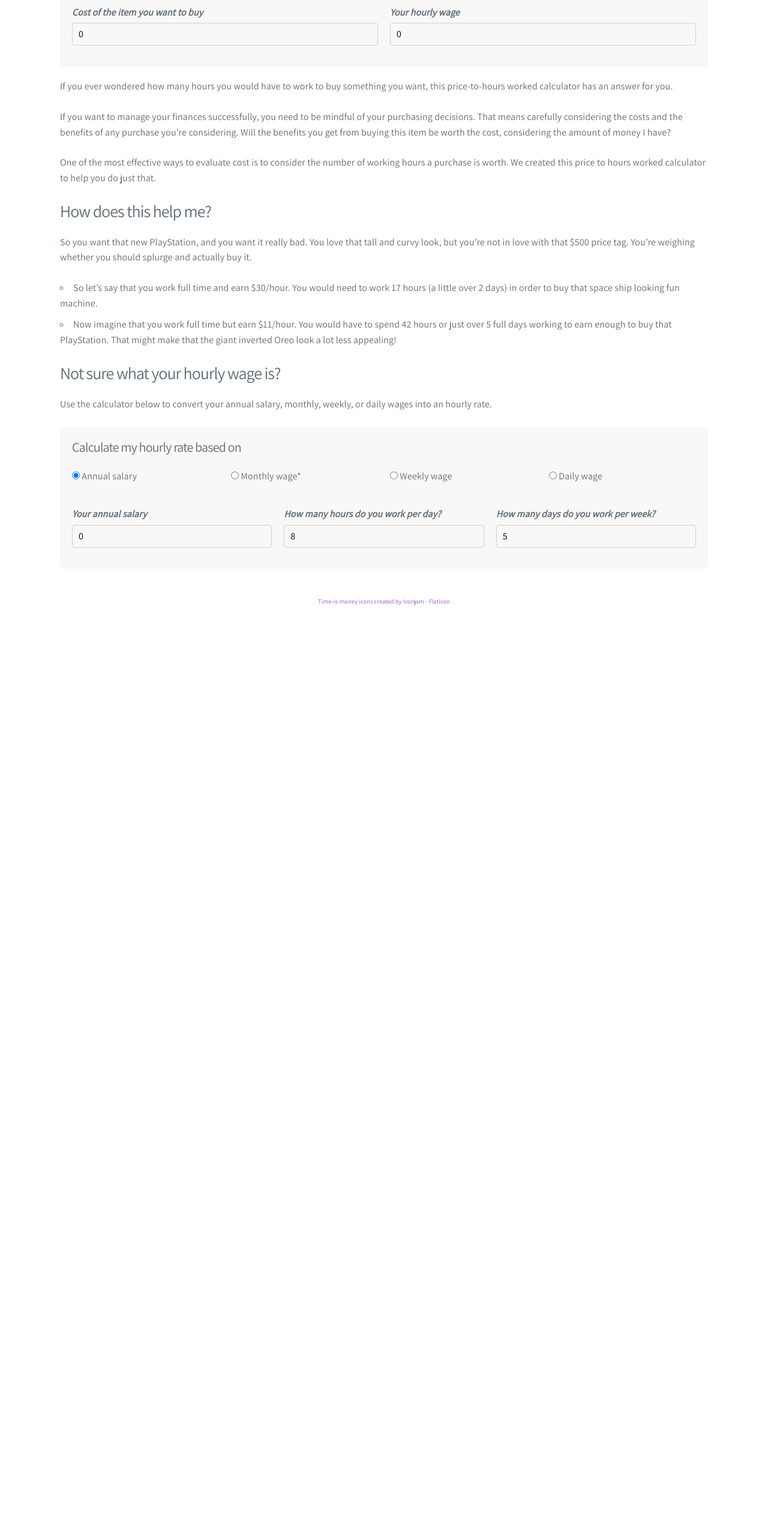
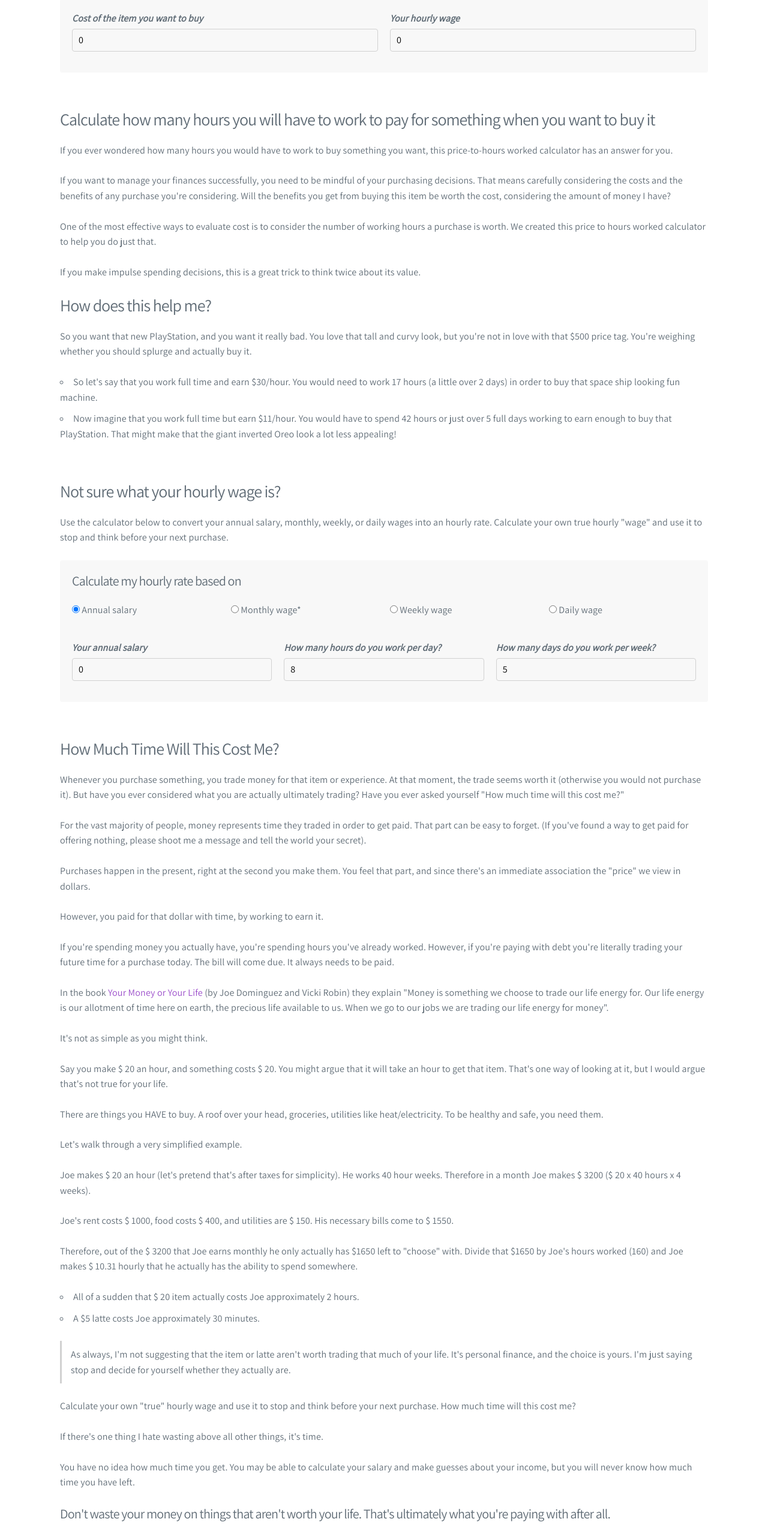
Before and after one commit to dakoctba/pricetohours, a plain HTML site: page index.html in a window 1280 px wide. Shown: the part 240-2797 px from the top of the page at 60% size. Before the commit the page ends 1278 px from the top, so only its background shows below. Drawn offline with nearby package versions, Linux system fonts and the light colour scheme.

Commit message:
More text

```diff
--- a/index.html
+++ b/index.html
@@ -44,17 +44,26 @@
     .mt-3 {
         margin-top: 3rem;
     }
+    .new {
+        background-color: lightyellow;
+    }
+
+    /* .block-1 { } */
+    /* .block-2 { } */
+    /* .block-3 { } */
 </style>
 <body>
 
-<div class="container" id="app">
+<div id="app">
+    <section class="header">
+        <div class="container">
             <div class="row">
                 <div class="column">
                     <p class="center"><img src="./assets/images/time-is-money.png" height="100"></p>
 
                     <h1 class="center">Price to hours worked calculator</h1>
 
-            <div class="form">
+                    <div class="form mt-3">
                         <div class="row">
                             <div class="column">
                                 <label for="cost"><i>Cost of the item you want to buy</i></label>
@@ -70,36 +79,56 @@
                             <p><small>* If you work 8 hours per day</small></p>
                         </div>
                     </div>
+                </div>
+            </div>
+        </div>
+    </section>
+
+    <section class="block-1">
+        <div class="container">
+            <div class="row">
+                <div class="column">
+                    <h3>Calculate how many hours you will have to work to pay for something when you want to buy it</h3>
 
                     <p>If you ever wondered how many hours you would have to work to buy something you want, this price-to-hours worked calculator has an answer for you.</p>
 
-            <p>If you want to manage your finances successfully, you need to be mindful of your purchasing decisions. That means carefully considering the costs and the benefits of any purchase you’re considering. Will the benefits you get from buying this item be worth the cost, considering the amount of money I have?</p>
+                    <p>If you want to manage your finances successfully, you need to be mindful of your purchasing decisions. That means carefully considering the costs and the benefits of any purchase you're considering. Will the benefits you get from buying this item be worth the cost, considering the amount of money I have?</p>
 
                     <p>One of the most effective ways to evaluate cost is to consider the number of working hours a purchase is worth. We created this price to hours worked calculator to help you do just that.</p>
+
+                    <p>If you make impulse spending decisions, this is a great trick to think twice about its value.</p>
 
                     <div>
                         <h3>How does this help me?</h3>
 
-                <p>So you want that new PlayStation, and you want it really bad. You love that tall and curvy look, but you’re not in love with that $500 price tag. You’re weighing whether you should splurge and actually buy it.</p>
+                        <p>So you want that new PlayStation, and you want it really bad. You love that tall and curvy look, but you're not in love with that $500 price tag. You're weighing whether you should splurge and actually buy it.</p>
 
                         <ul>
-                    <li>So let’s say that you work full time and earn $30/hour. You would need to work 17 hours (a little over 2 days) in order to buy that space ship looking fun machine.</li>
+                            <li>So let's say that you work full time and earn $30/hour. You would need to work 17 hours (a little over 2 days) in order to buy that space ship looking fun machine.</li>
                             <li>Now imagine that you work full time but earn $11/hour. You would have to spend 42 hours or just over 5 full days working to earn enough to buy that PlayStation. That might make that the giant inverted Oreo look a lot less appealing!</li>
                         </ul>
                     </div>
+                </div>
+            </div>
+        </div>
+    </section>
 
+    <section class="block-2">
+        <div class="container">
+            <div class="row">
+                <div class="column">
                     <h3>Not sure what your hourly wage is?</h3>
 
-            <p>Use the calculator below to convert your annual salary, monthly, weekly, or daily wages into an hourly rate.</p>
+                    <p>Use the calculator below to convert your annual salary, monthly, weekly, or daily wages into an hourly rate. Calculate your own true hourly "wage" and use it to stop and think before your next purchase.</p>
 
                     <div class="form">
                         <h4>Calculate my hourly rate based on</h4>
 
                         <div class="row">
-                    <div class="column"><input type="radio" id="base" v-model="base" @change="calcHourlyRate" value="annual"> Annual salary</div>
-                    <div class="column"><input type="radio" id="base" v-model="base" @change="calcHourlyRate" value="monthly"> Monthly wage*</div>
-                    <div class="column"><input type="radio" id="base" v-model="base" @change="calcHourlyRate" value="weekly"> Weekly wage</div>
-                    <div class="column"><input type="radio" id="base" v-model="base" @change="calcHourlyRate" value="daily"> Daily wage</div>
+                            <div class="column"><input type="radio" id="base" v-model="base" @change="calcHourlyRate" value="annual">&nbsp;Annual salary</div>
+                            <div class="column"><input type="radio" id="base" v-model="base" @change="calcHourlyRate" value="monthly">&nbsp;Monthly wage*</div>
+                            <div class="column"><input type="radio" id="base" v-model="base" @change="calcHourlyRate" value="weekly">&nbsp;Weekly wage</div>
+                            <div class="column"><input type="radio" id="base" v-model="base" @change="calcHourlyRate" value="daily">&nbsp;Daily wage</div>
                         </div>
 
                         <div class="row mt-3">
@@ -124,6 +153,61 @@
                     </div>
                 </div>
             </div>
+        </div>
+    </section>
+
+    <section class="block-3">
+        <div class="container">
+            <div class="row">
+                <div class="column">
+                    <h3>How Much Time Will This Cost Me?</h3>
+
+                    <p>Whenever you purchase something, you trade money for that item or experience. At that moment, the trade seems worth it (otherwise you would not purchase it). But have you ever considered what you are actually ultimately trading? Have you ever asked yourself "How much time will this cost me?"</p>
+
+                    <p>For the vast majority of people, money represents time they traded in order to get paid. That part can be easy to forget. (If you've found a way to get paid for offering nothing, please shoot me a message and tell the world your secret).</p>
+
+                    <p>Purchases happen in the present, right at the second you make them. You feel that part, and since there's an immediate association the "price" we view in dollars.</p>
+
+                    <p>However, you paid for that dollar with time, by working to earn it.</p>
+
+                    <p>If you're spending money you actually have, you're spending hours you've already worked. However, if you're paying with debt you're literally trading your future time for a purchase today. The bill will come due. It always needs to be paid.</p>
+
+                    <p>In the book <a href="https://www.amazon.com/gp/product/0143115766">Your Money or Your Life</a> (by Joe Dominguez and Vicki Robin) they explain "Money is something we choose to trade our life energy for. Our life energy is our allotment of time here on earth, the precious life available to us. When we go to our jobs we are trading our life energy for money".</p>
+
+                    <p>It's not as simple as you might think.</p>
+
+                    <p>Say you make $ 20 an hour, and something costs $ 20. You might argue that it will take an hour to get that item. That's one way of looking at it, but I would argue that's not true for your life.</p>
+
+                    <p>There are things you HAVE to buy. A roof over your head, groceries, utilities like heat/electricity. To be healthy and safe, you need them.</p>
+
+                    <p>Let's walk through a very simplified example.</p>
+
+                    <p>Joe makes $ 20 an hour (let's pretend that's after taxes for simplicity). He works 40 hour weeks. Therefore in a month Joe makes $ 3200 ($ 20 x 40 hours x 4 weeks).</p>
+
+                    <p>Joe's rent costs $ 1000, food costs $ 400, and utilities are $ 150. His necessary bills come to $ 1550.</p>
+
+                    <p>Therefore, out of the $ 3200 that Joe earns monthly he only actually has $1650 left to "choose" with. Divide that $1650 by Joe's hours worked (160) and Joe makes $ 10.31 hourly that he actually has the ability to spend somewhere.</p>
+
+                    <ul>
+                        <li>All of a sudden that $ 20 item actually costs Joe approximately 2 hours.</li>
+                        <li>A $5 latte costs Joe approximately 30 minutes.</li>
+                    </ul>
+
+                    <blockquote>
+                        <p>As always, I'm not suggesting that the item or latte aren't worth trading that much of your life. It's personal finance, and the choice is yours. I'm just saying stop and decide for yourself whether they actually are.</p>
+                    </blockquote>
+
+                    <p>Calculate your own "true" hourly wage and use it to stop and think before your next purchase. How much time will this cost me?</p>
+
+                    <p>If there's one thing I hate wasting above all other things, it's time.</p>
+
+                    <p>You have no idea how much time you get. You may be able to calculate your salary and make guesses about your income, but you will never know how much time you have left.</p>
+
+                    <h4>Don't waste your money on things that aren't worth your life. That's ultimately what you're paying with after all.</h4>
+                </div>
+            </div>
+        </div>
+    </section>
 </div>
 
 <p class="center"><small><small><a href="https://www.flaticon.com/free-icons/time-is-money" title="time-is-money icons">Time-is-money icons created by Iconjam - Flaticon</a></small></small></p>
```
Lines whose indentation alone changed are shown as unchanged.
